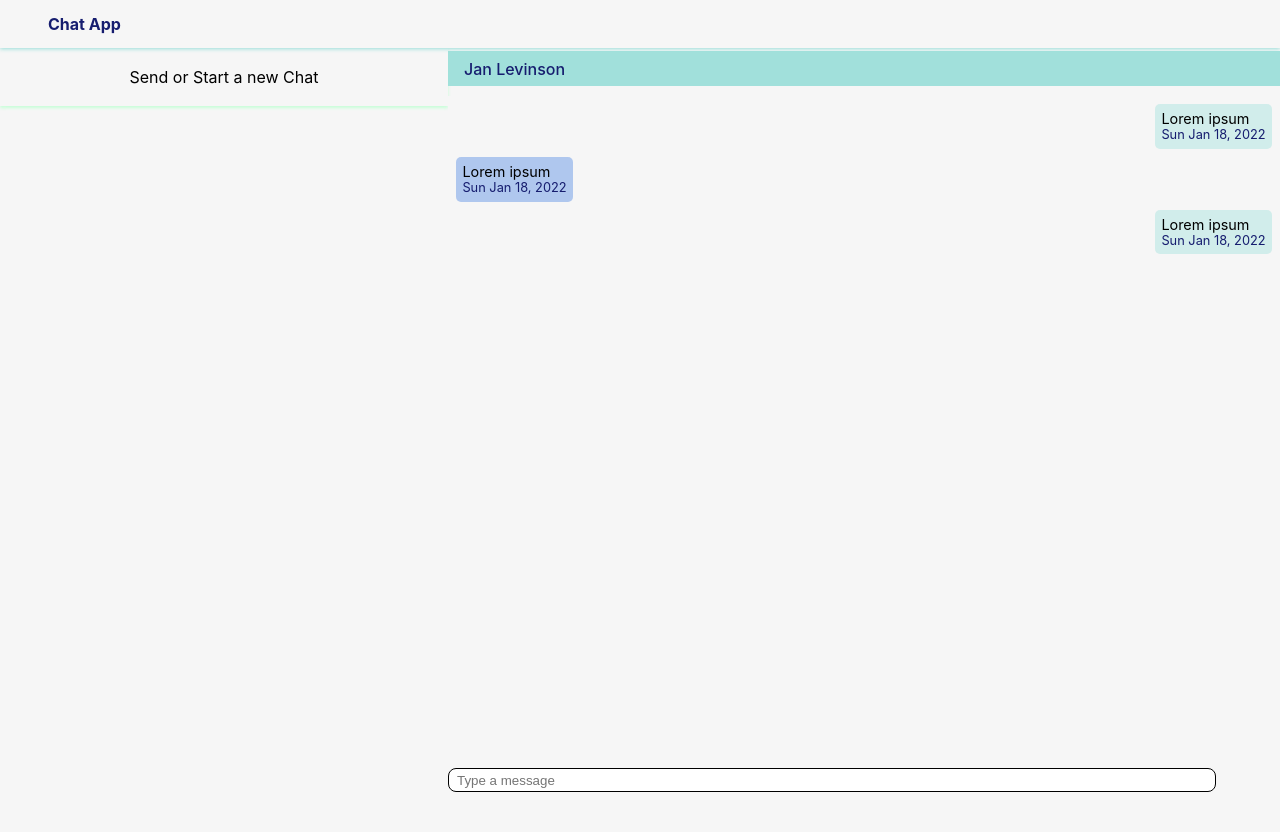
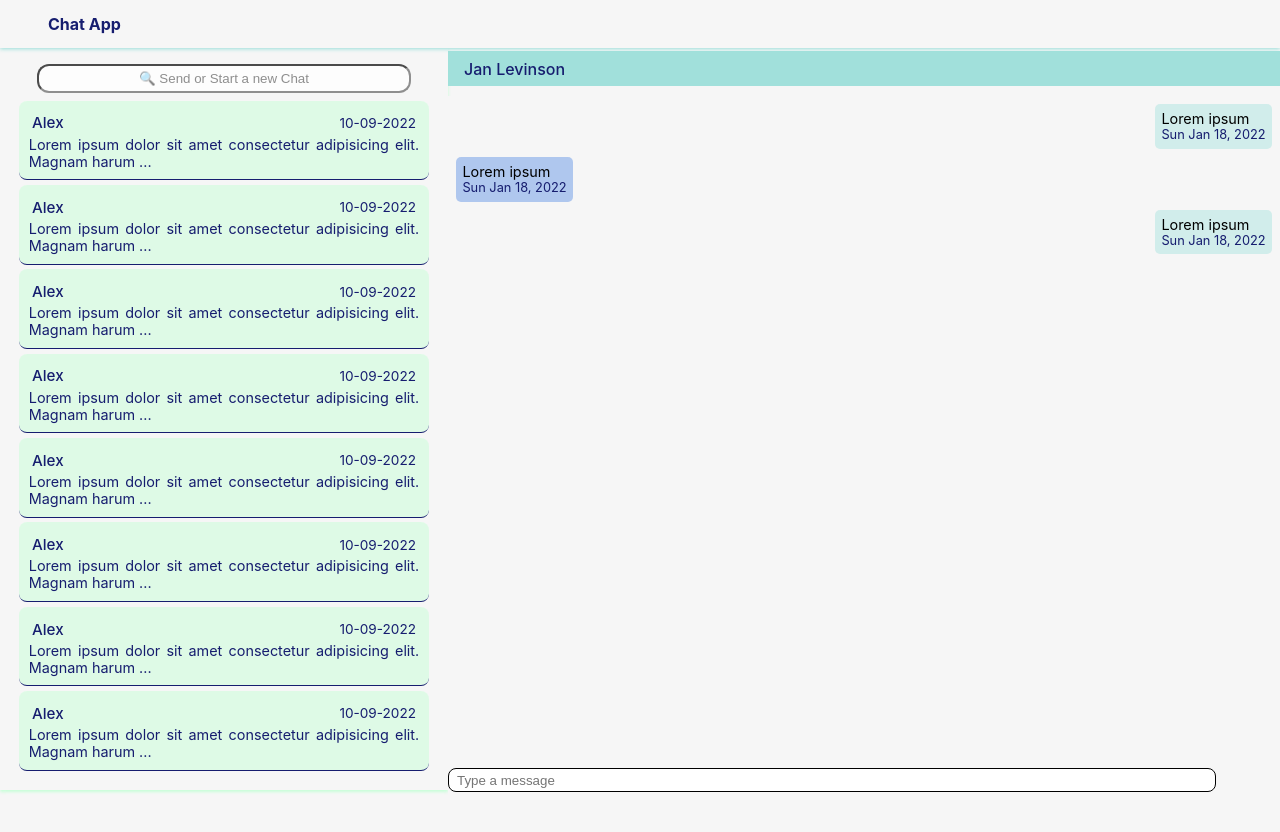
Before and after one commit to mankirats/Chat-App, a React (Create React App) app: page / in a window 1280 px wide. Shown: the top 832 px of the page. Built offline with nearby package versions, Linux system fonts and the light colour scheme.

Commit message:
UserSideBar Component Updated

```diff
--- a/src/Shared/Components/UserSidebar.js
+++ b/src/Shared/Components/UserSidebar.js
@@ -1,8 +1,60 @@
 import React from "react";
-import { Container } from "./CustomStyle";
-
+import { Container, TitleContainer, SearchContactInput } from "./CustomStyle";
+import MessageSideView from "./MessageSideView";
 function UserSidebar(props) {
-    return <Container>Send or Start a new Chat</Container>;
+    return (
+        <>
+            <TitleContainer fontWeight="600" textAlign="center">
+                <SearchContactInput
+                    type="text"
+                    name="contact"
+                    placeholder="&#128269; Send or Start a new Chat"
+                />
+            </TitleContainer>
+            <Container>
+                <MessageSideView
+                    senderName="Alex"
+                    datetime="10-09-2022"
+                    message="Lorem ipsum dolor sit amet consectetur adipisicing elit. Magnam harum suscipit dolore perferendis quia rerum a vitae assumenda blanditiis voluptatem, velit veniam maiores minima, iusto alias, nulla sed corrupti dolores."
+                ></MessageSideView>
+                <MessageSideView
+                    senderName="Alex"
+                    datetime="10-09-2022"
+                    message="Lorem ipsum dolor sit amet consectetur adipisicing elit. Magnam harum suscipit dolore perferendis quia rerum a vitae assumenda blanditiis voluptatem, velit veniam maiores minima, iusto alias, nulla sed corrupti dolores."
+                ></MessageSideView>
+                <MessageSideView
+                    senderName="Alex"
+                    datetime="10-09-2022"
+                    message="Lorem ipsum dolor sit amet consectetur adipisicing elit. Magnam harum suscipit dolore perferendis quia rerum a vitae assumenda blanditiis voluptatem, velit veniam maiores minima, iusto alias, nulla sed corrupti dolores."
+                ></MessageSideView>
+                <MessageSideView
+                    senderName="Alex"
+                    datetime="10-09-2022"
+                    message="Lorem ipsum dolor sit amet consectetur adipisicing elit. Magnam harum suscipit dolore perferendis quia rerum a vitae assumenda blanditiis voluptatem, velit veniam maiores minima, iusto alias, nulla sed corrupti dolores."
+                ></MessageSideView>
+                <MessageSideView
+                    senderName="Alex"
+                    datetime="10-09-2022"
+                    message="Lorem ipsum dolor sit amet consectetur adipisicing elit. Magnam harum suscipit dolore perferendis quia rerum a vitae assumenda blanditiis voluptatem, velit veniam maiores minima, iusto alias, nulla sed corrupti dolores."
+                ></MessageSideView>
+                <MessageSideView
+                    senderName="Alex"
+                    datetime="10-09-2022"
+                    message="Lorem ipsum dolor sit amet consectetur adipisicing elit. Magnam harum suscipit dolore perferendis quia rerum a vitae assumenda blanditiis voluptatem, velit veniam maiores minima, iusto alias, nulla sed corrupti dolores."
+                ></MessageSideView>
+                <MessageSideView
+                    senderName="Alex"
+                    datetime="10-09-2022"
+                    message="Lorem ipsum dolor sit amet consectetur adipisicing elit. Magnam harum suscipit dolore perferendis quia rerum a vitae assumenda blanditiis voluptatem, velit veniam maiores minima, iusto alias, nulla sed corrupti dolores."
+                ></MessageSideView>
+                <MessageSideView
+                    senderName="Alex"
+                    datetime="10-09-2022"
+                    message="Lorem ipsum dolor sit amet consectetur adipisicing elit. Magnam harum suscipit dolore perferendis quia rerum a vitae assumenda blanditiis voluptatem, velit veniam maiores minima, iusto alias, nulla sed corrupti dolores."
+                ></MessageSideView>
+            </Container>
+        </>
+    );
 }
 
 export default UserSidebar;
```
